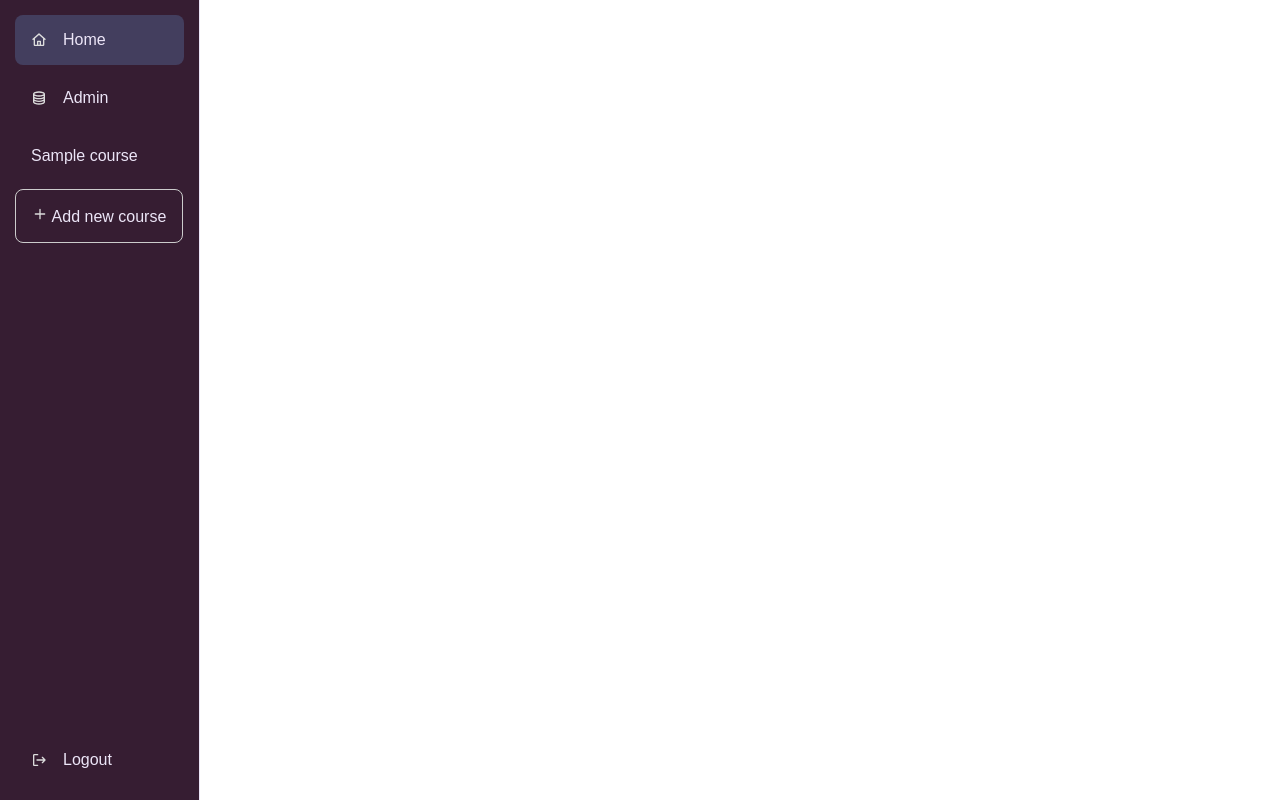
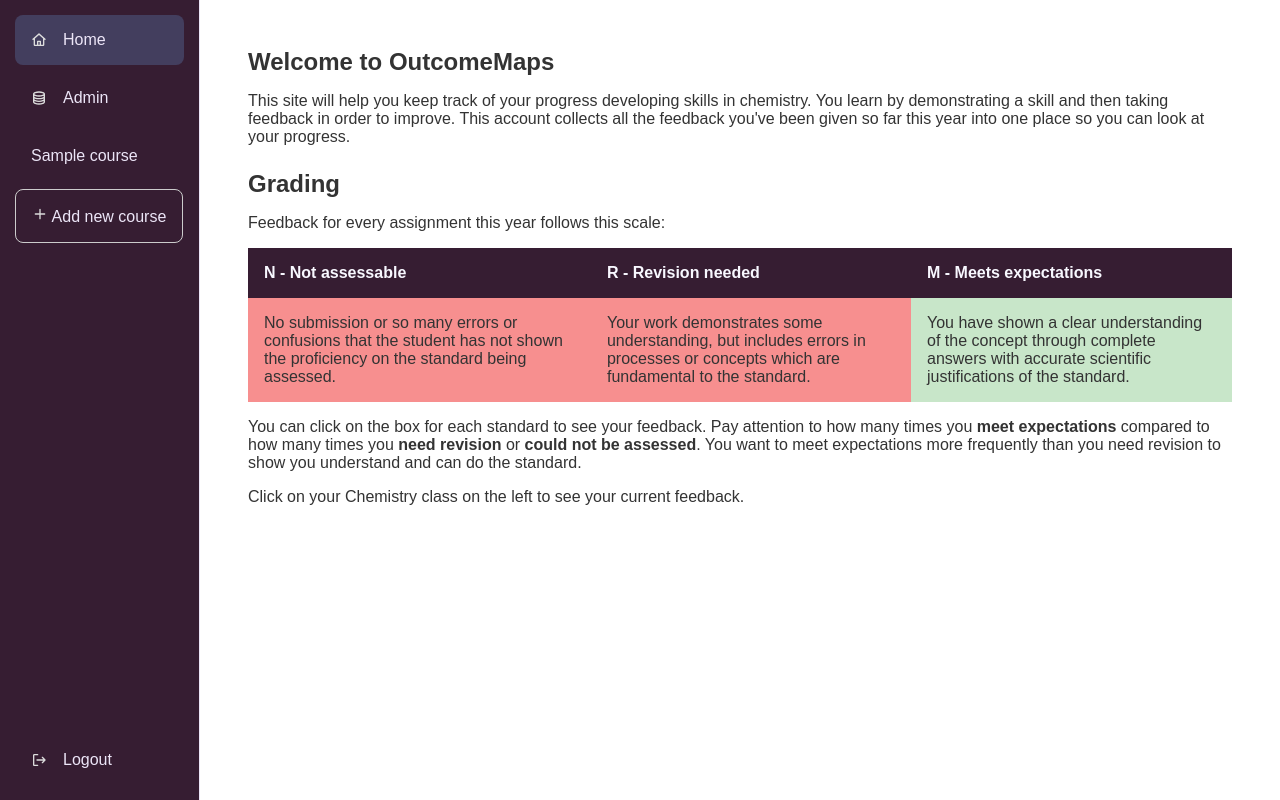
Before and after one commit to bennettscience/feedback, a Flask app: page / in a window 1280 px wide. Run offline with Flask 3, Linux system fonts and the light colour scheme; a user stored in the database is signed in; tables that the repository leaves empty hold one stand-in row (values such as "Sample post"); some libraries are stand-ins or nearby versions.

Commit message:
Add home page info

```diff
--- a/feedbook/templates/home/index.html
+++ b/feedbook/templates/home/index.html
@@ -66,5 +66,50 @@
   {% endif %}
 </section>
 {% endblock %} {% block main_content %}
-<section id="detail"></section>
+<section id="detail" class="box">
+  <div id="welcome" class="box stack">
+    <h1>Welcome to OutcomeMaps</h1>
+    <p>
+      This site will help you keep track of your progress developing skills in
+      chemistry. You learn by demonstrating a skill and then taking feedback in
+      order to improve. This account collects all the feedback you've been given
+      so far this year into one place so you can look at your progress.
+    </p>
+    <h2>Grading</h2>
+    <p>Feedback for every assignment this year follows this scale:</p>
+    <table>
+      <thead>
+        <th>N - Not assessable</th>
+        <th>R - Revision needed</th>
+        <th>M - Meets expectations</th>
+      </thead>
+      <tbody>
+        <tr>
+          <td class="red">
+            No submission or so many errors or confusions that the student has
+            not shown the proficiency on the standard being assessed.
+          </td>
+          <td class="red">
+            Your work demonstrates some understanding, but includes errors in
+            processes or concepts which are fundamental to the standard.
+          </td>
+          <td class="green">
+            You have shown a clear understanding of the concept through complete
+            answers with accurate scientific justifications of the standard.
+          </td>
+        </tr>
+      </tbody>
+    </table>
+    <p>
+      You can click on the box for each standard to see your feedback. Pay
+      attention to how many times you <b>meet expectations</b> compared to how
+      many times you <b>need revision</b> or <b>could not be assessed</b>. You
+      want to meet expectations more frequently than you need revision to show
+      you understand and can do the standard.
+    </p>
+    <p>
+      Click on your Chemistry class on the left to see your current feedback.
+    </p>
+  </div>
+</section>
 {% endblock %}
```
